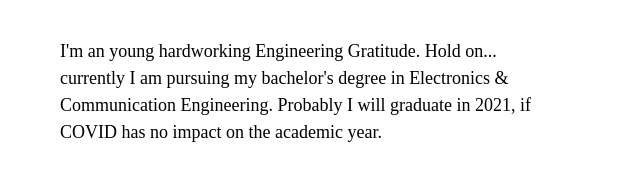
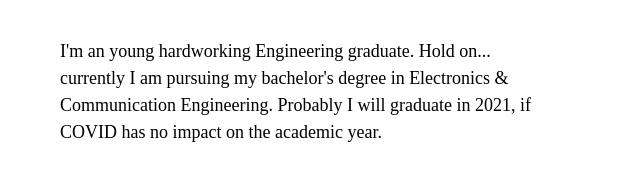
Before and after one commit to devabolisetti/deva-official.github.io, a plain HTML site: page index.html in a window 1280 px wide. Shown: the part 860-1039 px from the top of the page, 640-1280 px from the left. Drawn offline with Linux system fonts and the light colour scheme; a web font is replaced by a local one.

Commit message:
Update index.html

```diff
--- a/index.html
+++ b/index.html
@@ -108,7 +108,7 @@
 
                     <h3 class="headline scroll-animated-from-right">Intrested to know about me ?</h3>
 
-                    <p class="scroll-animated-from-right">I'm an young hardworking Engineering Gratitude. Hold on...
+                    <p class="scroll-animated-from-right">I'm an young hardworking Engineering graduate. Hold on...
                         <br />
                         currently I am pursuing my bachelor's degree in Electronics & Communication Engineering. Probably I will graduate in 2021, if COVID has no impact on the academic year.
                     </p>
```
